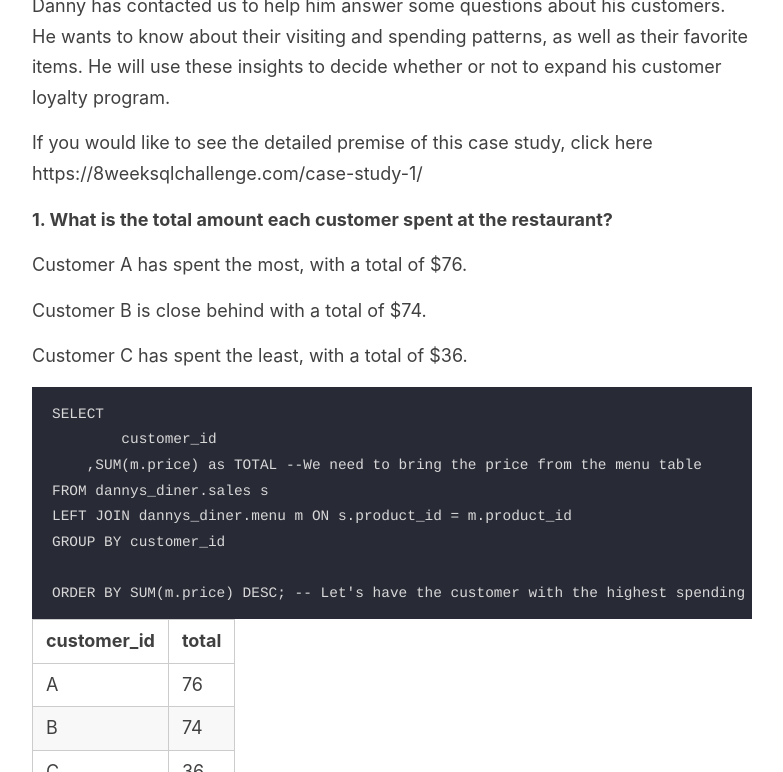
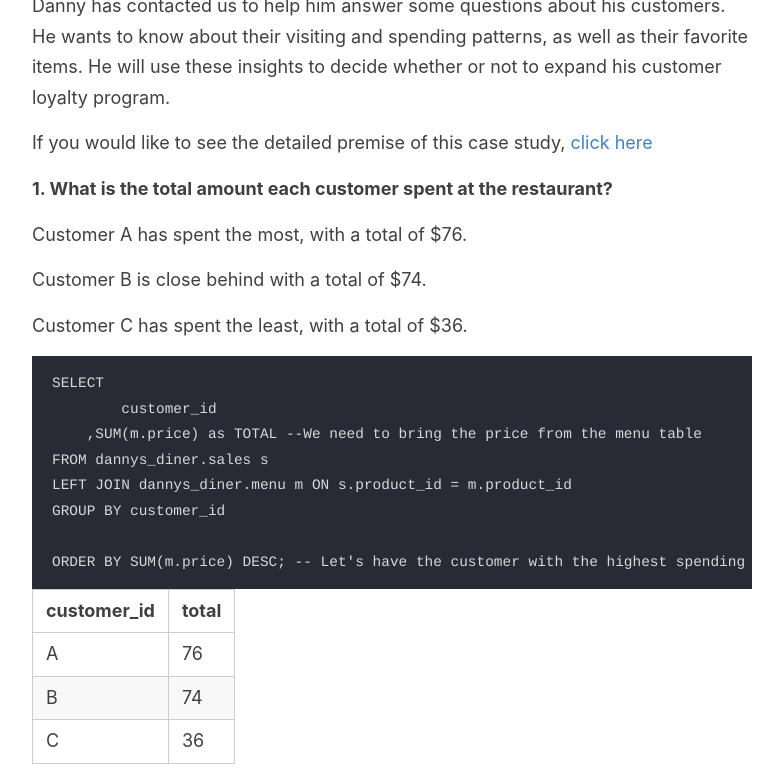
Before and after one commit to gmejianina/gmejianina.github.io, a Jekyll site: the page built from _posts/2022-01-22-SQL-Challenge-Week-1.md, in a window 1280 px wide and 900 px high, scrolled down 538 px, cut to the strip 128-900 px from the top of the window. Shown: the whole strip, without its empty margins (248-1031 px from the left). Built offline with Jekyll 4.4.1, drawn with Linux system fonts in a browser that asks for light colours; some of the changed lines change nothing that is shown.

Commit message:
Update 2022-01-22-SQL-Challenge-Week-1.md

```diff
--- a/_posts/2022-01-22-SQL-Challenge-Week-1.md
+++ b/_posts/2022-01-22-SQL-Challenge-Week-1.md
@@ -2,13 +2,14 @@
 layout: post
 title: SQL Challenge - Week 1
 categories: [SQL]
+excerpt: Danny has contacted us to help him answer some questions about his customers. He wants to know about their visiting and spending patterns, as well as their favorite items. He will use these insights to decide whether or not to expand his customer loyalty program.
 ---
 
 ![Danny's Diner Image](https://8weeksqlchallenge.com/images/case-study-designs/1.png)
 
 Danny has contacted us to help him answer some questions about his customers. He wants to know about their visiting and spending patterns, as well as their favorite items. He will use these insights to decide whether or not to expand his customer loyalty program.
 
-If you would like to see the detailed premise of this case study, click here https://8weeksqlchallenge.com/case-study-1/
+If you would like to see the detailed premise of this case study, [click here](https://8weeksqlchallenge.com/case-study-1/)
 
 **1. What is the total amount each customer spent at the restaurant?**
 
```
